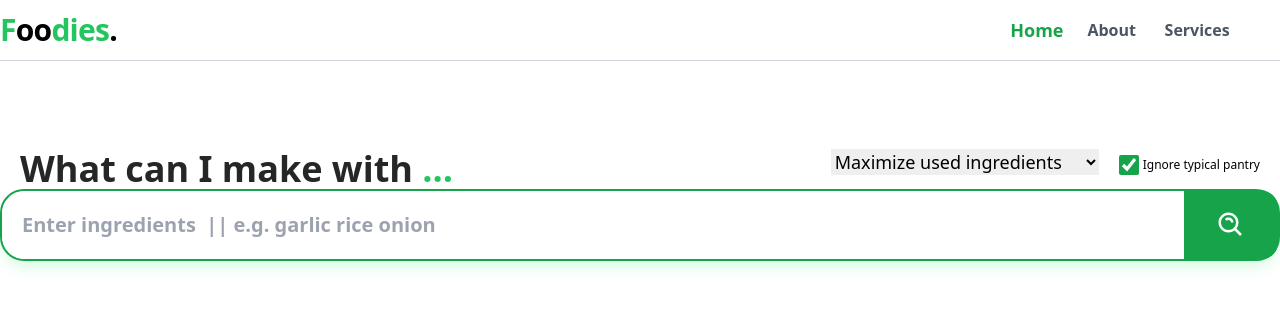
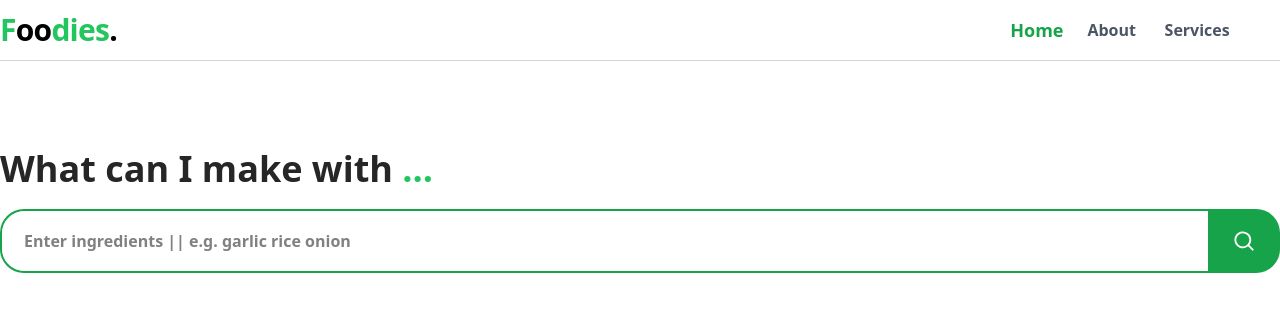
Before and after one commit to yumitdemir/Foodie-front-end, a React (Vite) app: page /Home in a window 1280 px wide. Shown: the top 323 px of the page. Built offline with nearby package versions, Linux system fonts and the light colour scheme; no server answers.

Commit message:
Refactor the recipe search bar by ingredient input.

```diff
--- /dev/null
+++ b/src/Api.js
@@ -0,0 +1,9 @@
+
+const api = (url, options = {}) => {
+    options.headers = {
+        ...options.headers,
+    };
+    return fetch(import.meta.env.VITE_APP_BACKEND_API_URL + url, options);
+};
+
+export default api;
--- a/src/App.jsx
+++ b/src/App.jsx
@@ -20,7 +20,7 @@ function App(props) {
                 <Routes>
                     <Route path="/" element={<Navigate to="/Home" replace/>}/>
                     <Route path="/Home" element={<Home/>}/>
-                    <Route path="/search/:pantry/:order/:input" element={<SearchList/>}/>
+                    <Route path="/search" element={<SearchList/>}/>
                     <Route path="/details/:id" element={<Details/>}/>
                 </Routes>
                 <Footer/>
--- /dev/null
+++ b/src/components/IngredientSearchSelect.jsx
@@ -0,0 +1,47 @@
+import React from 'react';
+import {Controller, useFormContext} from "react-hook-form";
+import AsyncSelect from "react-select/async";
+import api from "../Api.js";
+import {useQuery} from "@tanstack/react-query";
+
+function IngredientSearchSelect({customStyles}) {
+   var {control,} =  useFormContext();
+    const loadOptions = async (inputValue, callback) => {
+        const response = await api(`Ingredients/GetIngredientsByName?name=${inputValue}`);
+        const data = await response.json();
+        const options = data.map(item => ({value: item.id, label: item.name}));
+        callback(options);
+    };
+    const {data} = useQuery({
+        queryKey: ["getDefaultIngredients"],
+        queryFn: () => {
+            return api(`Ingredients/GetDefaultIngredientOptions`)
+                .then(response => {
+                    return response.json();
+                })
+                .then(data => {
+                    return data.map(item => ({value: item.id, label: item.name}));
+                })
+        }
+    })
+    return (
+        <Controller
+            name="ingredients"
+            control={control}
+            defaultValue=""
+            render={({field}) => (
+                <AsyncSelect
+                    {...field}
+                    loadOptions={loadOptions}
+                    defaultOptions={data}
+                    isMulti
+                    components={{DropdownIndicator: () => null, IndicatorSeparator: () => null}}
+                    styles={customStyles}
+                    placeholder="Enter ingredients || e.g. garlic rice onion"
+                />
+            )}
+        />
+    );
+}
+
+export default IngredientSearchSelect;
--- a/src/index.css
+++ b/src/index.css
@@ -1,4 +1,4 @@
+@import url('https://fonts.googleapis.com/css2?family=DM+Sans:wght@500;700&display=swap');
 @tailwind base;
 @tailwind components;
 @tailwind utilities;
-@import url('https://fonts.googleapis.com/css2?family=DM+Sans:wght@500;700&display=swap');
--- a/src/pages/Home/Components/SearchRecipie.jsx
+++ b/src/pages/Home/Components/SearchRecipie.jsx
@@ -1,31 +1,87 @@
-import React, {useReducer} from 'react';
-import {BiSearchAlt} from "react-icons/bi";
-import {BsCheck2} from "react-icons/bs";
-import ImageCollage from "./ImageCollage.jsx";
-import TitleAndOptions from "./TitleAndOptions.jsx";
-import SearchInputField from "./SearchInputField.jsx";
+import React from 'react';
+import { FormProvider, useForm} from "react-hook-form";
+import {HiMiniMagnifyingGlass} from "react-icons/hi2";
+import api from "../../../Api.js";
+import {useQuery} from "@tanstack/react-query";
+import {createSearchParams, useNavigate} from "react-router-dom";
+import IngredientSearchSelect from "../../../components/IngredientSearchSelect.jsx";
+const customStyles = {
+    control: (provided, state) => ({
+        ...provided,
+        border: "none",
+        outline: 'none',
+        boxShadow: state.isFocused ? '2px 1px 4px 2px #16a34a' : provided.boxShadow,
+        borderStartStartRadius: "24px",
+        borderEndStartRadius: "24px",
+        borderRadius: "0",
+        width: '100%',
+        padding: '12px',
+        fontSize: ['xs', 'xl'],
+        fontWeight: 'bold',
+    }),
+    option: (styles, {isFocused, isSelected}) => {
+        return {
+            ...styles,
+            backgroundColor: isFocused ? "#2cbf62" : undefined // change these to your desired colors
+        }
+    },
+    multiValue: (styles, {data}) => {
+        return {
+            ...styles,
+            backgroundColor: '#2cbf62', // change this to your desired background color
+        };
+    },
+    multiValueLabel: (styles, {data}) => {
+        return {
+            ...styles,
+            color: 'white',
+        };
+    },
+    multiValueRemove: (styles, {data}) => {
+        return {
+            ...styles,
+            color: 'black', // change this to your desired color
+            ':hover': {
+                // change this to your desired hover color
+                backgroundColor: "#188f48",
+                color: '#F5F5F5',
+                borderRadius: "0"
+            },
+        };
+    },
+};
 
-function searchReducer(state, action) {
-    switch (action.type) {
-        case "IGNORE_PANTRY":
-            return {...state, IgnorePantry: action.payload};
-        case "ORDER_BY":
-            return {...state, OrderBy: action.payload}
-        case "INPUT":
-            return {...state, Input: action.payload}
-    }
-}
 
 function SearchRecipie(props) {
-    let initialSearchState = {IgnorePantry: true, OrderBy: "1", Input: ""};
-    const [searchState, searchDispatch] = useReducer(searchReducer, initialSearchState);
+    const searchRecipeFrom = useForm();
+    const {handleSubmit, control} = searchRecipeFrom;
+    const navigate = useNavigate();
+    const onSubmit = (data) => {
+        console.log(data)
+        navigate({
+            pathname: "/search",
+            search: createSearchParams({
+                IngredientIds: data.ingredients.map(i => i.value),
+            }).toString()
+        });
+    }
+
     return (
-        <div className={"flex flex-col  mb-10 mt-20 w-full "}>
-            <div>
-                <TitleAndOptions searchDispatch={searchDispatch} searchState={searchState}/>
-                <SearchInputField searchDispatch={searchDispatch} searchState={searchState}/>
-            </div>
-            <ImageCollage/>
+        <div className={"flex flex-col mt-20 w-full "}>
+            <p className={"text-lg  sm:text-2xl  lg:text-4xl font-extrabold text-title-black   "}
+            >What can I make with <span className={"text-green-500"}>...</span></p>
+            <FormProvider {...searchRecipeFrom} >
+                <form onSubmit={handleSubmit(onSubmit)}>
+                    <div className={"flex mt-5"}>
+                        <div className={"w-full rounded-s-3xl border-2 border-green-600 border-e-0 "}>
+                            <IngredientSearchSelect customStyles={customStyles}/>
+                        </div>
+                        <button
+                            className={"bg-green-600 btn-lg  hover:text-gray-300 hover:bg-green-700 text-2xl text-white  btn-lg rounded-s-none rounded-e-3xl  "}
+                            type="submit"><HiMiniMagnifyingGlass/></button>
+                    </div>
+                </form>
+            </FormProvider>
         </div>
     );
 }
--- a/src/pages/Home/Components/TitleAndOptions.jsx
+++ b/src/pages/Home/Components/TitleAndOptions.jsx
@@ -2,7 +2,7 @@ import React from 'react';
 import PantryInput from "../../../components/inputfields/PantryInput.jsx";
 import OrderRecipes from "../../../components/inputfields/OrderRecipes.jsx";
 
-function TitleAndOptions({searchState, searchDispatch}) {
+function TitleAndOptions() {
     return (
         <div className={"grid grid-cols-1 place-items-start md:grid-cols-5 px-5 "}>
 
@@ -14,20 +14,20 @@ function TitleAndOptions({searchState, searchDispatch}) {
                 className={"w-full lg:justify-end col-span-2 text-xs lg:text-lg flex  pb-2 flex-row md:flex-col lg:flex-row gap-2 lg:gap-5  sm:items-end "}>
 
 
-                <OrderRecipes name="orderby" value={searchState.OrderBy} onChange={(e) => {
-                    searchDispatch({type: "ORDER_BY", payload: e.target.value})
-                }}>
-                </OrderRecipes>
+                {/*<OrderRecipes name="orderby" value={searchState.OrderBy} onChange={(e) => {*/}
+                {/*    searchDispatch({type: "ORDER_BY", payload: e.target.value})*/}
+                {/*}}>*/}
+                {/*</OrderRecipes>*/}
 
 
-                <PantryInput className={"h-2 w-2 lg:h-5 lg:w-5 checked:accent-green-600"}
-                             containerClassName={"lg:text-lg items-center justify-end "}
-                             defaultChecked={"true"}
-                             value={searchState.IgnorePantry}
-                             onChange={(e) => {
-                                 searchDispatch({type: "IGNORE_PANTRY", payload: e.target.checked})
-                             }}
-                />
+                {/*<PantryInput className={"h-2 w-2 lg:h-5 lg:w-5 checked:accent-green-600"}*/}
+                {/*             containerClassName={"lg:text-lg items-center justify-end "}*/}
+                {/*             defaultChecked={"true"}*/}
+                {/*             value={searchState.IgnorePantry}*/}
+                {/*             onChange={(e) => {*/}
+                {/*                 searchDispatch({type: "IGNORE_PANTRY", payload: e.target.checked})*/}
+                {/*             }}*/}
+                {/*/>*/}
 
 
             </div>
--- a/src/pages/Home/Home.jsx
+++ b/src/pages/Home/Home.jsx
@@ -3,6 +3,7 @@ import {Container} from "postcss";
 import PageContainer from "../../components/Container/PageContainer.jsx";
 import SummaryAbout from "./Components/SummaryAbout.jsx";
 import SearchRecipie from "./Components/SearchRecipie.jsx";
+import ImageCollage from "./Components/ImageCollage.jsx";
 
 
 
@@ -12,6 +13,7 @@ function Home(props) {
         <PageContainer>
             <div className={"flex flex-col mt-2 sm:gap-16 px-5 sm:p-0"}>
                 <SearchRecipie/>
+                <ImageCollage/>
                 <SummaryAbout/>
             </div>
         </PageContainer>
--- a/tailwind.config.js
+++ b/tailwind.config.js
@@ -1,3 +1,5 @@
+import daisyui from "daisyui";
+
 /** @type {import('tailwindcss').Config} */
 export default {
   content: [
@@ -15,5 +17,20 @@ export default {
       dmSans:["DM Sans","sans-serif"]
     }
   },
-  plugins: [],
+  plugins: [
+    require("daisyui"),
+  ],
+  darkMode: 'class',
+  daisyui: {
+    themes: [
+      {
+        light: {
+          ...require("daisyui/src/theming/themes")["[data-theme=light]"],
+          "primary": "#082967",
+          "primary-focus": "#194494",
+          secondary:"#e36934"
+        },
+      },
+    ],
+  },
 }
```
Also changed, not shown: package.json (+6 -2 lines), 2 other files (tests, documents, lock files or other folders).
